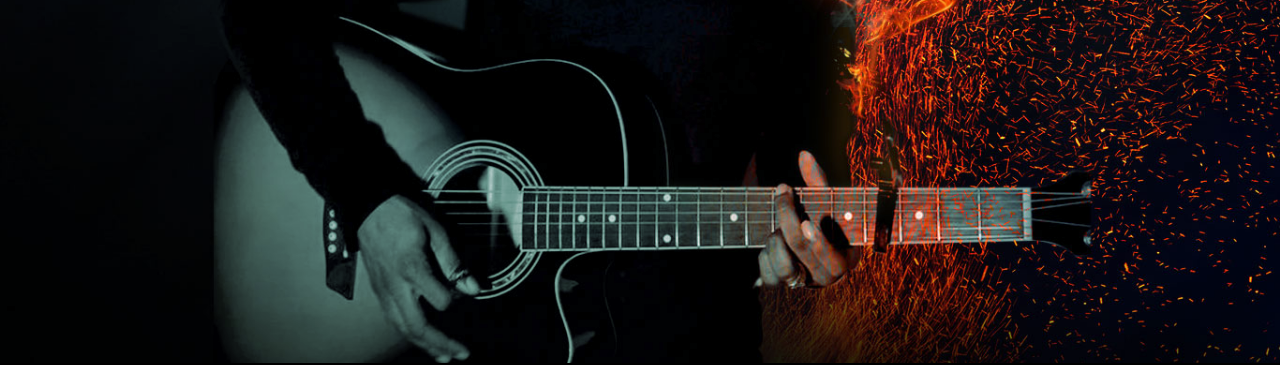
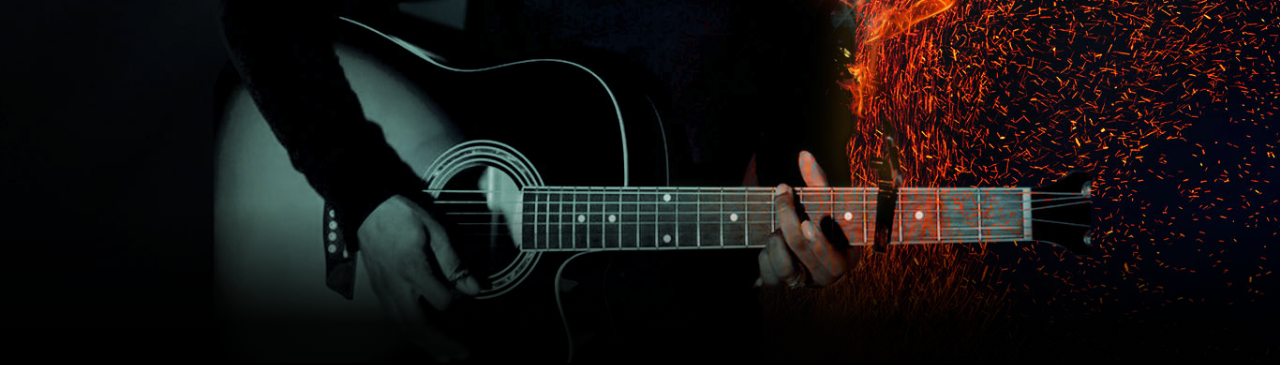
Before and after one commit to markbenson13/lead-magnet, a website: page index.html in a window 1280 px wide. Shown: the part 437-802 px from the top of the page. Drawn offline with nearby package versions, Linux system fonts and the light colour scheme.

Commit message:
Add bottom gradient to hero container

```diff
--- a/sass/layout/_hero-banner.scss
+++ b/sass/layout/_hero-banner.scss
@@ -5,20 +5,17 @@
     height: 100vh;
     width: 100%;
     background-color: #669284;
-    // background-image: url(../assets/images/hero-bg.jpg);
-    // background-size: cover;
-    // background-repeat: no-repeat;
-    // background-attachment: fixed;
 
-    // &:after {
-    //     content: "";
-    //     background-image: url(../assets/images/hero-backdrop.jpg);
-    //     width: 100%;
-    //     height: 100%;
-    //     position: absolute;
-    //     top: 0;
-    //     left: 0;
-    // }
+    &:after {
+        content: "";
+        width: 100%;
+        height: 100%;
+        position: absolute;
+        bottom: 0;
+        left: 0;
+        background: rgb(0,0,0);
+        background: linear-gradient(0deg, rgba(0,0,0,0.9206057422969187) 5%, rgba(0,212,255,0) 20%);
+    }
 
     // .artist {
     //     text-align: center;
```
Also changed, not shown: assets/images/hero-gradient.png (added), css/main.min.css, 5 other files.
